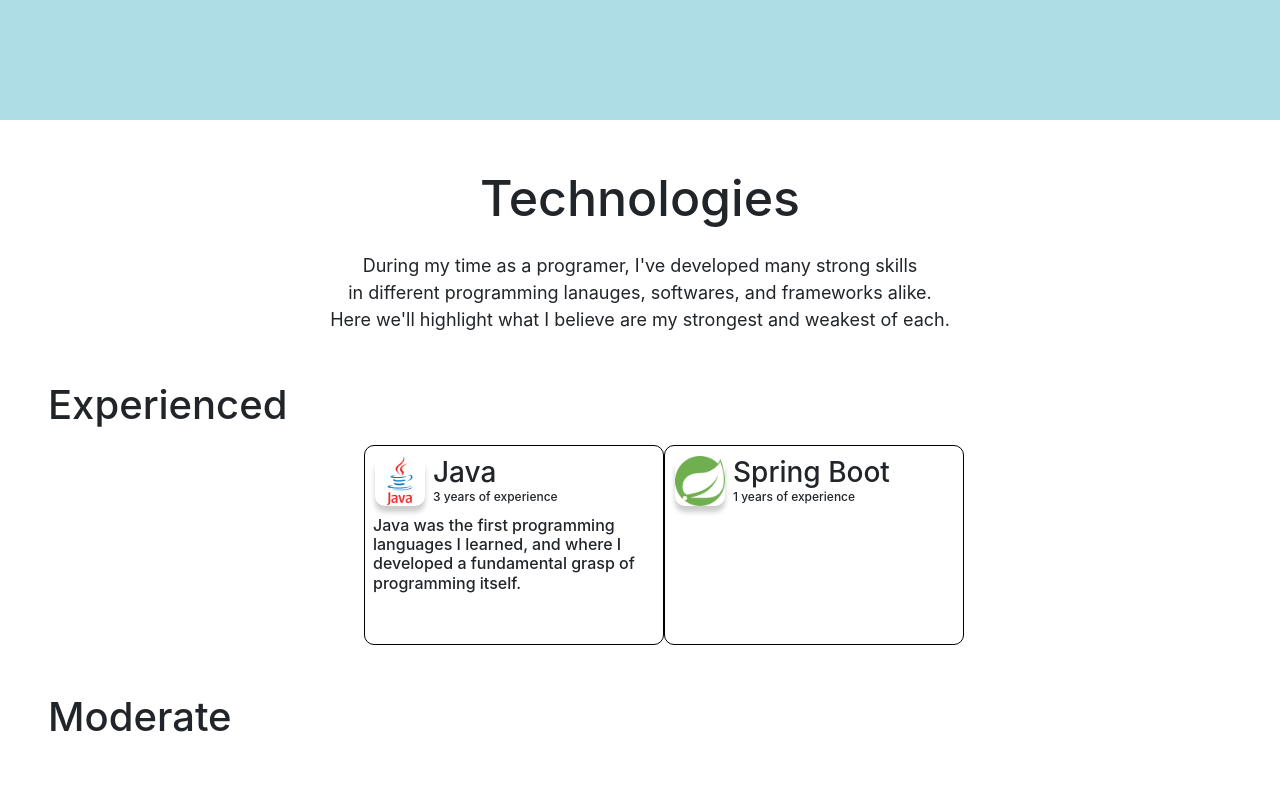
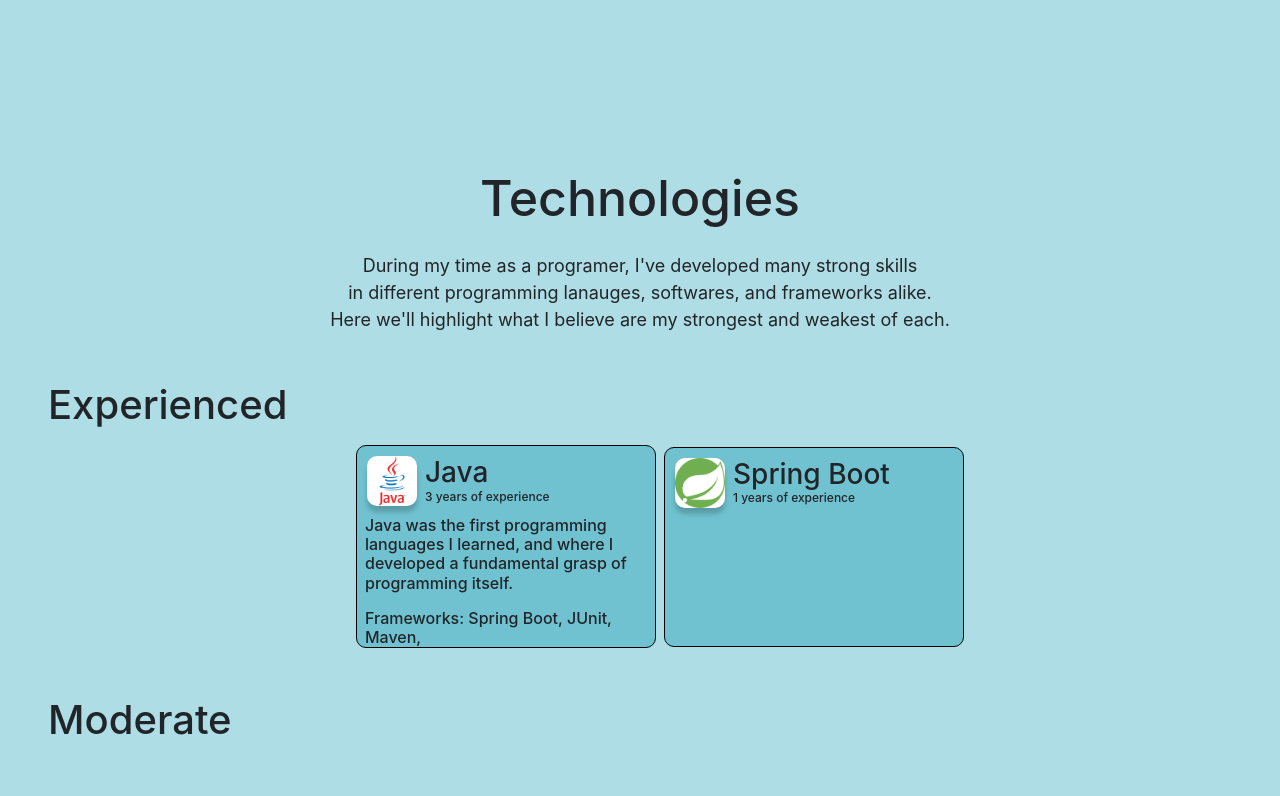
Before and after one commit to Emmetion/better-portfolio, a React (Create React App) app: page / in a window 1280 px wide. Shown: the part 720-1516 px from the top of the page. Built offline with nearby package versions, Linux system fonts and the light colour scheme.

Commit message:
add background + frameworks

```diff
--- /dev/null
+++ b/src/components/home/technologies/Icon.css
@@ -0,0 +1,11 @@
+
+.lang-item {
+    min-width: 300px;
+    max-width: 300px;
+    min-height: 200px;
+    max-height: 300px;
+    border-color: black;
+    border-style: solid;
+    border-width: 1px;
+    border-radius: 10px;
+}
--- a/src/components/home/technologies/Icon.jsx
+++ b/src/components/home/technologies/Icon.jsx
@@ -1,10 +1,14 @@
 import React from "react";
 
+import "./Icon.css"
 
-const Icon = ({imageSrc, title, hoverText, yearsOfExperience, description, relatedSoftwares}) => {
+
+const Icon = ({imageSrc, title, hoverText, yearsOfExperience, description, relatedSoftwares: frameworks}) => {
     return (
         // Image with shadow background.
-        <div className="lang-item d-flex flex-column">
+        <div className="lang-item d-flex flex-column mr-2" style={{
+            backgroundColor: "#70c2d0"
+        }}>
             <div style={{
                 marginTop: "10px",
                 marginLeft: "10px",
@@ -17,6 +21,7 @@ const Icon = ({imageSrc, title, hoverText, yearsOfExperience, description, relat
                     height: "75px",
                     borderRadius: "10px",
                     boxShadow: " 0 6px 5px 0 rgba(0, 0, 0, 0.2)",
+                    backgroundColor: "white"
                 }}/>
                 {/* Title + Years of Experience */}
                 <div className='d-flex flex-column'>
@@ -25,15 +30,20 @@ const Icon = ({imageSrc, title, hoverText, yearsOfExperience, description, relat
                         fontSize: "12px"
                     }}>{yearsOfExperience} years of experience</p>
                 </div>
-
-
             </div>
-
             <div style={{
                 fontSize: "16px"
             }} className="pl-2">
                 <p>{description}</p>
-                <p></p>
+            </div>
+            <div style={{
+                fontSize: "16px"
+            }} className="pl-2  ">
+                {/* Hideable */}
+                {
+                    frameworks !== "" ?
+                        "Frameworks: " + frameworks : ""
+                }
             </div>
 
 
--- a/src/components/home/technologies/Technologies.css
+++ b/src/components/home/technologies/Technologies.css
@@ -24,16 +24,6 @@
     max-height: 50px;
 }
 
-.lang-item {
-    min-width: 300px;
-    max-width: 300px;
-    min-height: 200px;
-    max-height: 200px;
-    border-color: black;
-    border-style: solid;
-    border-width: 1px;
-    border-radius: 10px;
-}
 
 .description {
     height: 200px;
--- a/src/components/home/technologies/Technologies.jsx
+++ b/src/components/home/technologies/Technologies.jsx
@@ -20,7 +20,7 @@ const experienced = [
         hoverText: "Java",
         yearsOfExperience: 3,
         description: "Java was the first programming languages I learned, and where I developed a fundamental grasp of programming itself.",
-        relatedSoftwares: "Spring Boot, JUnit, ",
+        relatedSoftwares: "Spring Boot, JUnit, Maven, ",
     },
     {
         imageSrc: SpringBoot,
@@ -35,7 +35,9 @@ const experienced = [
 const Technologies = () => {
 
     return (
-        <div className="d-block text-center vh-100 vw-100">
+        <div className="d-block text-center vh-100 vw-100" style={{
+            backgroundColor: "#AFDDE5"
+        }}>
             <FadeUp>
                 <div className="h1">
                     <p className="header-text pb-2 pt-5">Technologies</p>
```
